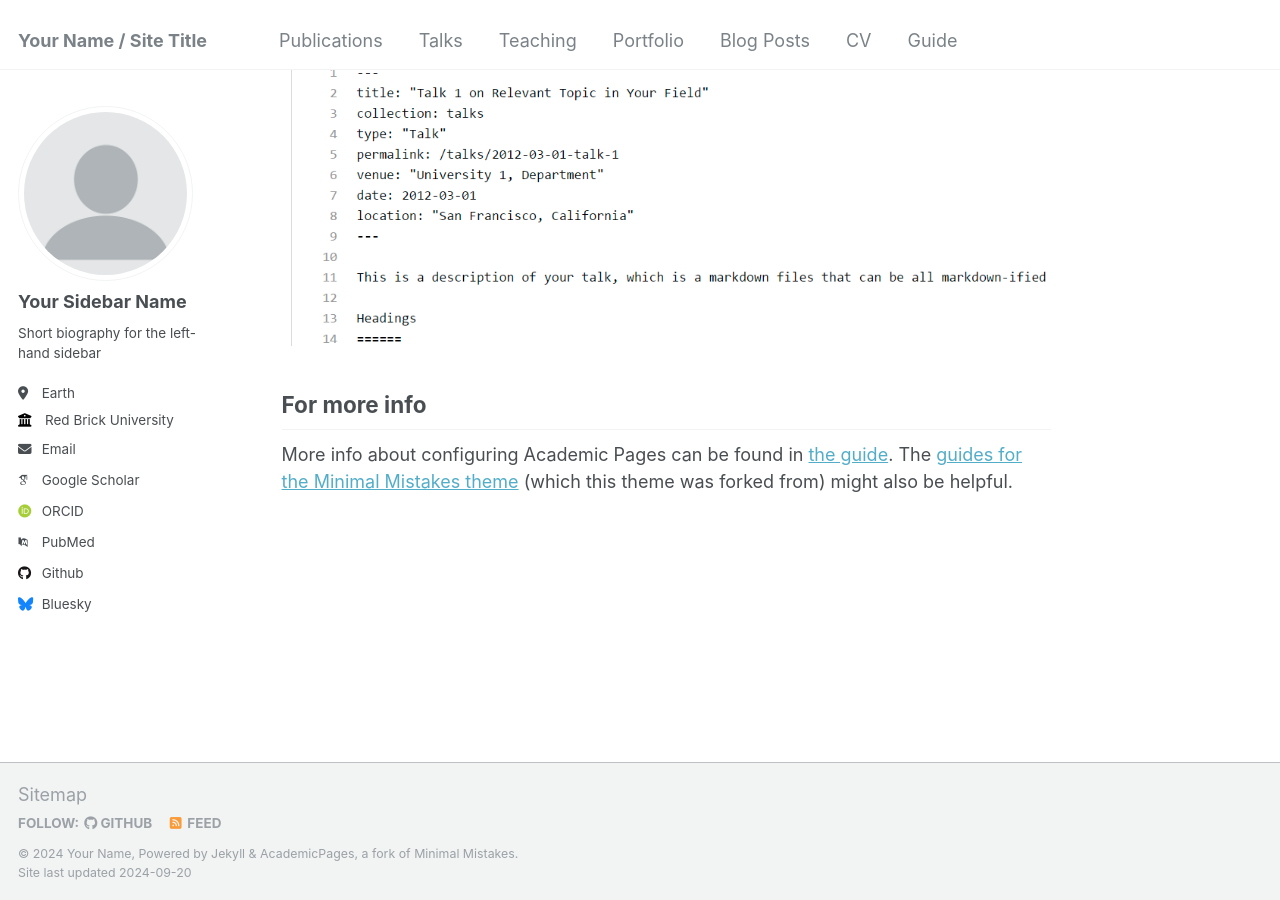
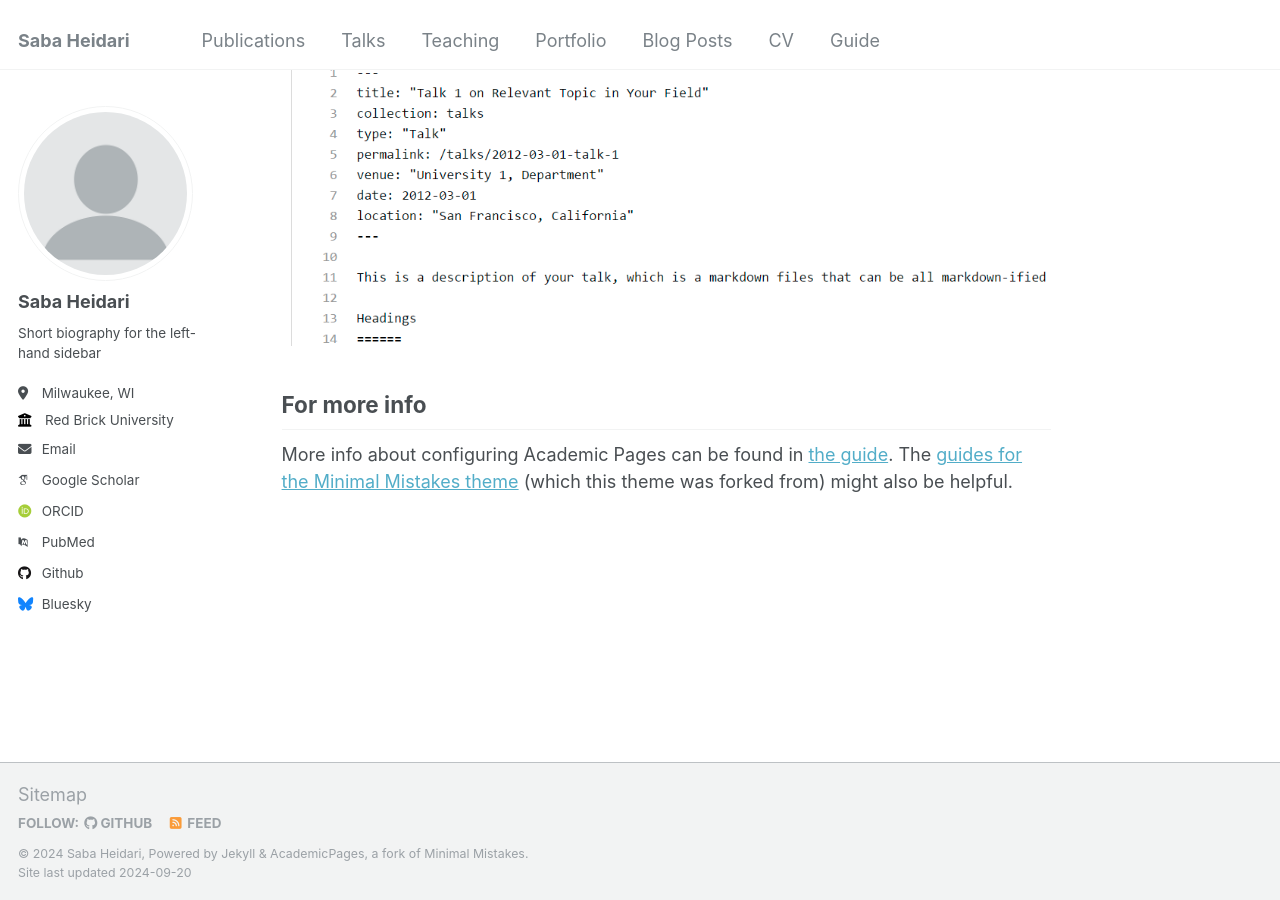
Before and after one commit to Saba-Heidari/Saba-Heidari.github.io, a Jekyll site: the page built from _pages/about.md, in a window 1280 px wide and 900 px high, scrolled down 2643 px. Built offline with Jekyll 4.4.1, drawn with Linux system fonts in a browser that asks for light colours; some web fonts are replaced.

Commit message:
Update _config.yml

```diff
--- a/_config.yml
+++ b/_config.yml
@@ -8,13 +8,13 @@
 
 # Basic Site Settings
 locale                   : "en-US"
-title                    : "Your Name / Site Title"
+title                    : "Saba Heidari"
 title_separator          : "-"
-name                     : &name "Your Name"
-description              : &description "personal description"
-url                      : https://academicpages.github.io # the base hostname & protocol for your site e.g. "https://mmistakes.github.io"
+name                     : &name "Saba Heidari"
+description              : &description "PhD Candidate in Computer Science"
+url                      : https://saba-heidari.github.io/ # the base hostname & protocol for your site e.g. "https://mmistakes.github.io"
 baseurl                  : "" # the subpath of your site, e.g. "/blog"
-repository               : "academicpages/academicpages.github.io"
+repository               : "saba-heidari/saba-heidari.github.io/"
 
 # Site Author - The following control what appear as part of the author content on the side bar.
 #               If a field is blank the icon and link will not appear, otherwise it will be shown.
@@ -22,10 +22,10 @@ repository               : "academicpages/academicpages.github.io"
 author:
   # Biographic information
   avatar           : "profile.png"
-  name             : "Your Sidebar Name"
+  name             : "Saba Heidari"
   pronouns         : # example: "she/her"
   bio              : "Short biography for the left-hand sidebar"
-  location         : "Earth"
+  location         : "Milwaukee, WI"
   employer         : "Red Brick University"
   uri              : # URL
   email            : "none@example.org"
```
